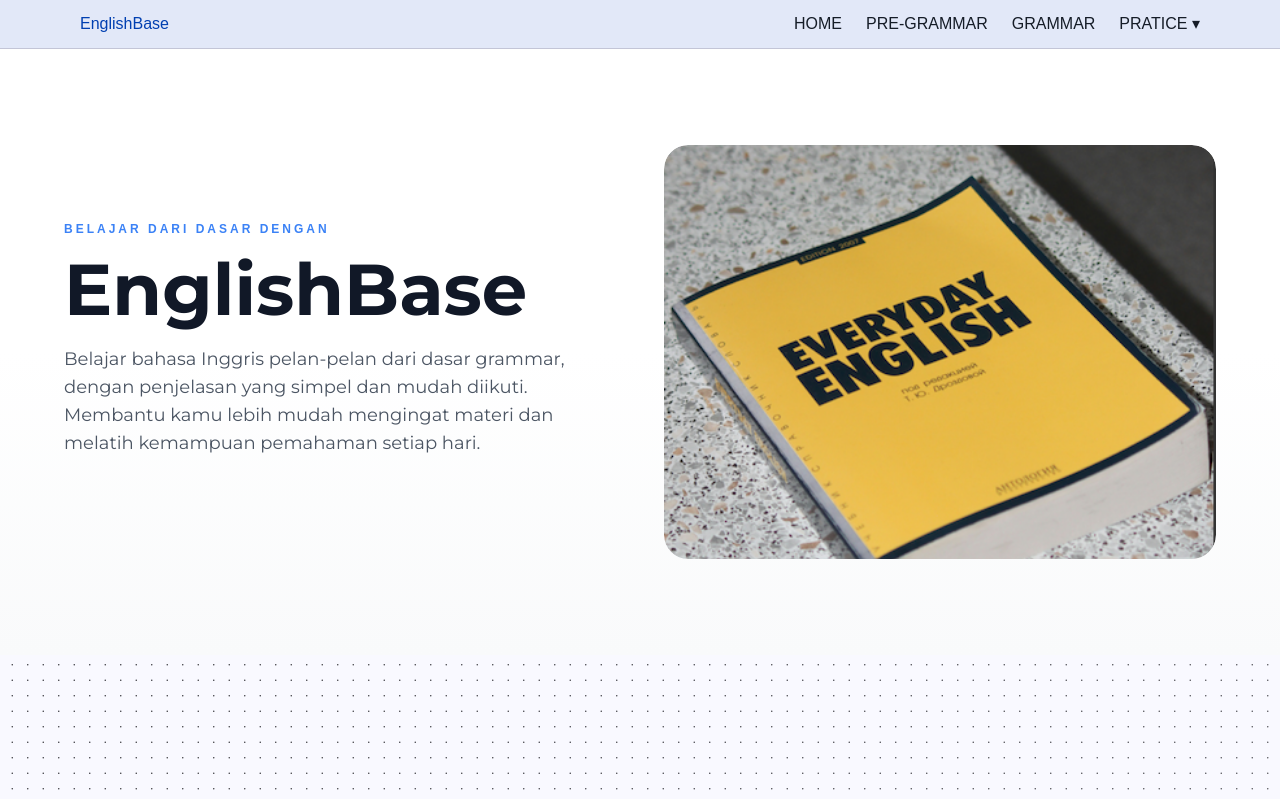
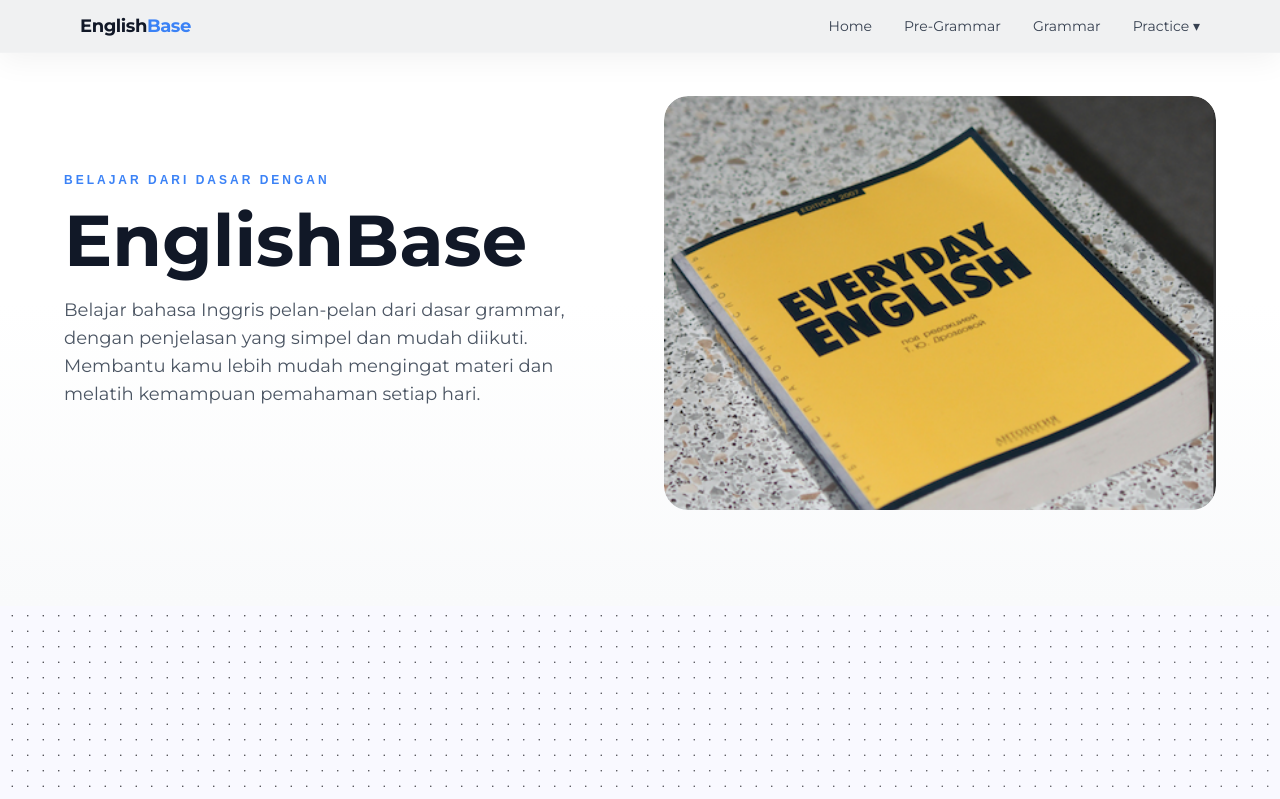
Before and after one commit to 4bayuramram/engishbase, a React (Vite) app: page / in a window 1280 px wide. Shown: the top 799 px of the page. Built offline with nearby package versions, Linux system fonts and the light colour scheme.

Commit message:
fixed : navbar

```diff
--- a/src/components/global/Navbar.jsx
+++ b/src/components/global/Navbar.jsx
@@ -1,131 +1,146 @@
 import { useState } from "react";
 import { Link } from "react-router-dom";
+import { motion, AnimatePresence } from "framer-motion";
 
 export default function Navbar() {
   const [open, setOpen] = useState(false);
-  const [grammarOpen, setGrammarOpen] = useState(false);
   const [practiceOpen, setPracticeOpen] = useState(false);
 
   return (
-    <nav className="w-full bg-surface-container-high border-b border-outline-variant font-manrope">
-      {/* CONTAINER */}
+    <nav
+      className="w-full fixed top-0 left-0 z-50"
+      style={{ fontFamily: "Montserrat, sans-serif" }}
+    >
+      {/* GLASS CONTAINER */}
+      <div
+        className="
+        backdrop-blur-xl
+        bg-gray-500/10
+        border-b border-white/10
+        shadow-[0_8px_30px_rgba(0,0,0,0.05)]
+      "
+      >
         <div className="max-w-6xl mx-auto px-4 py-3 flex items-center justify-between">
           {/* LOGO */}
-        <div className="text-primary font-headline-md">EnglishBase</div>
+          <motion.div
+            initial={{ opacity: 0, y: -10 }}
+            animate={{ opacity: 1, y: 0 }}
+            className="text-gray-900 font-bold text-lg tracking-tight"
+          >
+            English<span className="text-blue-500">Base</span>
+          </motion.div>
 
           {/* DESKTOP MENU */}
-        <div className="hidden md:flex gap-6 text-body-md text-onSurface items-center">
-          <Link to="/" className="hover:text-primary transition">
-            HOME
+          <div className="hidden md:flex gap-8 text-sm text-gray-700 items-center">
+            <Link to="/">
+              <motion.span
+                whileHover={{ scale: 1.05 }}
+                className="hover:text-blue-500"
+              >
+                Home
+              </motion.span>
             </Link>
 
-          {/* BASIC GRAMMAR DROPDOWN */}
-          <Link to="/pre-grammar" className="hover:text-primary transition">
-            PRE-GRAMMAR
+            <Link to="/pre-grammar">
+              <motion.span
+                whileHover={{ scale: 1.05 }}
+                className="hover:text-blue-500"
+              >
+                Pre-Grammar
+              </motion.span>
             </Link>
 
-          <Link to="/grammar-page" className="hover:text-primary transition">
-            GRAMMAR
+            <Link to="/grammar-page">
+              <motion.span
+                whileHover={{ scale: 1.05 }}
+                className="hover:text-blue-500"
+              >
+                Grammar
+              </motion.span>
             </Link>
 
-          {/* PRACTICE DROPDOWN */}
+            {/* PRACTICE */}
             <div className="relative">
-            <button
+              <motion.button
+                whileTap={{ scale: 0.95 }}
                 onClick={() => setPracticeOpen(!practiceOpen)}
-              className="hover:text-primary transition"
+                className="hover:text-blue-500"
               >
-              PRATICE ▾
-            </button>
+                Practice ▾
+              </motion.button>
 
+              <AnimatePresence>
                 {practiceOpen && (
-              <div className="absolute top-8 left-0 bg-surface-container-low shadow-md rounded-lg p-3 flex flex-col gap-2 w-48 z-50">
+                  <motion.div
+                    initial={{ opacity: 0, y: -10, scale: 0.95 }}
+                    animate={{ opacity: 1, y: 0, scale: 1 }}
+                    exit={{ opacity: 0, y: -10, scale: 0.95 }}
+                    transition={{ duration: 0.2 }}
+                    className="
+                      absolute top-10 left-0 w-48 p-3 rounded-xl
+                      bg-white/70 backdrop-blur-lg
+                      border border-white/20
+                      shadow-xl
+                      flex flex-col gap-2
+                    "
+                  >
                     <Link
                       to="/practice/reading"
-                  className="hover:text-primary"
                       onClick={() => setPracticeOpen(false)}
+                      className="hover:text-blue-500"
                     >
                       Reading
                     </Link>
 
                     <Link
                       to="/practice/quiz"
-                  className="hover:text-primary"
                       onClick={() => setPracticeOpen(false)}
+                      className="hover:text-blue-500"
                     >
                       Quiz (Soon)
                     </Link>
-              </div>
+                  </motion.div>
                 )}
+              </AnimatePresence>
             </div>
           </div>
 
           {/* MOBILE BUTTON */}
-        <button
+          <motion.button
+            whileTap={{ scale: 0.9 }}
             onClick={() => setOpen(!open)}
-          className="md:hidden text-onSurface text-2xl"
+            className="md:hidden text-xl text-gray-800"
           >
             ☰
-        </button>
+          </motion.button>
         </div>
 
         {/* MOBILE MENU */}
+        <AnimatePresence>
           {open && (
-        <div className="md:hidden px-4 pb-4 flex flex-col gap-3 text-body-md bg-surface-container">
+            <motion.div
+              initial={{ opacity: 0, height: 0 }}
+              animate={{ opacity: 1, height: "auto" }}
+              exit={{ opacity: 0, height: 0 }}
+              transition={{ duration: 0.25 }}
+              className="
+                md:hidden px-4 pb-4
+                bg-white/70 backdrop-blur-xl
+                border-t border-white/10
+                flex flex-col gap-3 text-sm
+              "
+            >
               <Link to="/" onClick={() => setOpen(false)}>
                 Home
               </Link>
-
-          {/* MOBILE BASIC GRAMMAR */}
-          <div>
-            <button
-              onClick={() => setGrammarOpen(!grammarOpen)}
-              className="w-full text-left"
-            >
-              Basic Grammar ▾
-            </button>
-
-            {grammarOpen && (
-              <div className="pl-4 mt-2 flex flex-col gap-2 text-body-sm">
-                <Link to="/noun" onClick={() => setOpen(false)}>
-                  Noun
+              <Link to="/pre-grammar" onClick={() => setOpen(false)}>
+                Pre-Grammar
               </Link>
-
-                <Link to="/adjective" onClick={() => setOpen(false)}>
-                  Adjective
-                </Link>
-
-                <Link to="/verb" onClick={() => setOpen(false)}>
-                  Verb
-                </Link>
-
-                <Link to="/pronoun" onClick={() => setOpen(false)}>
-                  Pronoun
-                </Link>
-
-                <Link to="/pattern" onClick={() => setOpen(false)}>
-                  Pattern
-                </Link>
-
-                <Link to="/tobe" onClick={() => setOpen(false)}>
-                  To Be
-                </Link>
-
-                <Link to="/past" onClick={() => setOpen(false)}>
-                  Past
-                </Link>
-
-                <Link to="/didntvsnot" onClick={() => setOpen(false)}>
-                  Didn't vs Not
-                </Link>
-              </div>
-            )}
-          </div>
-
-          <Link to="/grammar" onClick={() => setOpen(false)}>
+              <Link to="/grammar-page" onClick={() => setOpen(false)}>
                 Grammar
               </Link>
 
-          {/* MOBILE PRACTICE */}
+              {/* PRACTICE MOBILE */}
               <div>
                 <button
                   onClick={() => setPracticeOpen(!practiceOpen)}
@@ -134,20 +149,32 @@ export default function Navbar() {
                   Practice ▾
                 </button>
 
+                <AnimatePresence>
                   {practiceOpen && (
-              <div className="pl-4 mt-2 flex flex-col gap-2 text-body-sm">
-                <Link to="/reading" onClick={() => setOpen(false)}>
+                    <motion.div
+                      initial={{ opacity: 0, y: -5 }}
+                      animate={{ opacity: 1, y: 0 }}
+                      exit={{ opacity: 0, y: -5 }}
+                      className="pl-4 mt-2 flex flex-col gap-2 text-sm"
+                    >
+                      <Link
+                        to="/practice/reading"
+                        onClick={() => setOpen(false)}
+                      >
                         Reading
                       </Link>
 
                       <Link to="/practice/quiz" onClick={() => setOpen(false)}>
                         Quiz (Soon)
                       </Link>
+                    </motion.div>
+                  )}
+                </AnimatePresence>
               </div>
+            </motion.div>
           )}
+        </AnimatePresence>
       </div>
-        </div>
-      )}
     </nav>
   );
 }
```
Lines whose indentation alone changed are shown as unchanged.
